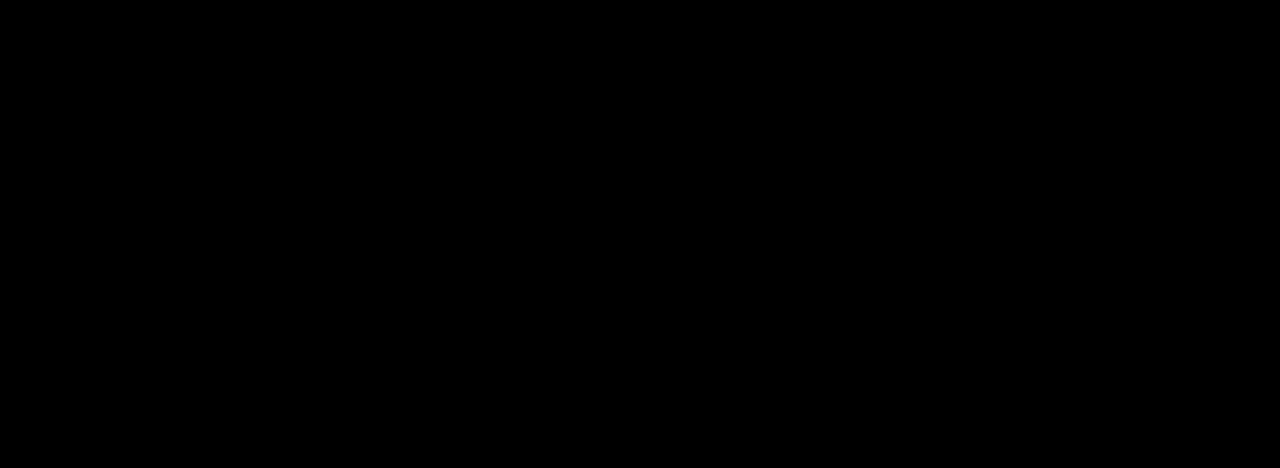
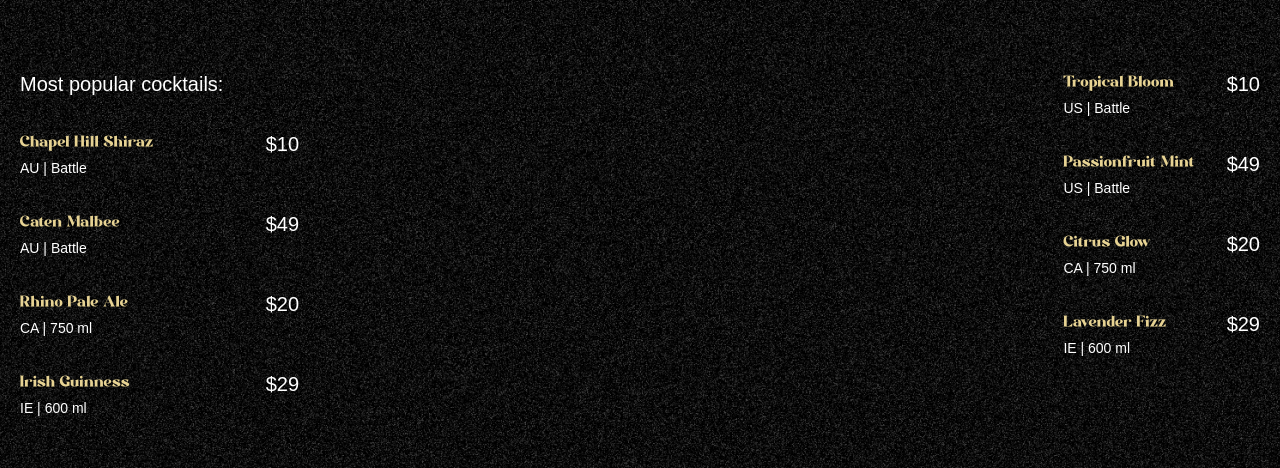
Before and after one commit to samgod1/cocktail-website, a React (Vite) app: page / in a window 1280 px wide. Shown: the part 890-1358 px from the top of the page. Built offline with nearby package versions, Linux system fonts and the light colour scheme; a web font is replaced by a local one.

Commit message:
Added cocktails section

```diff
--- a/src/App.jsx
+++ b/src/App.jsx
@@ -3,6 +3,7 @@
 
 import Navbar from "./components/Navbar";
 import Hero from "./components/Hero";
+import Cocktails from "./components/Cocktails";
 
 gsap.registerPlugin(ScrollTrigger, SplitText);
 
@@ -11,7 +12,7 @@
 		<>
 			<Navbar />
 			<Hero />
-			<div className="h-dvh"></div>
+			<Cocktails />
 		</>
 	);
 }
--- /dev/null
+++ b/src/components/Cocktails.jsx
@@ -0,0 +1,75 @@
+import { useGSAP } from "@gsap/react";
+import { cocktailLists, mockTailLists } from "../../constants";
+import gsap from "gsap";
+
+const Cocktails = () => {
+	useGSAP(() => {
+		const parallaxTimeline = gsap.timeline({
+			scrollTrigger: {
+				trigger: "#cocktails",
+				start: "top 30%",
+				end: "bottom 80%",
+				scrub: true,
+			},
+		});
+
+		parallaxTimeline.from("#c-left-leaf", {
+			x: -100,
+			y: 100,
+		});
+		parallaxTimeline.from("#c-right-leaf", {
+			x: "100",
+			y: "100",
+		});
+	}, []);
+
+	return (
+		<section className="noisy" id="cocktails">
+			<img
+				src="/images/cocktail-left-leaf.png"
+				alt="c-left-leaf"
+				id="c-left-leaf"
+			/>
+			<img
+				src="/images/cocktail-right-leaf.png"
+				alt="c-right-leaf"
+				id="c-right-leaf"
+			/>
+			<div className="list">
+				<div className="popular">
+					<h2>Most popular cocktails:</h2>
+					<ul>
+						{cocktailLists.map(({ name, country, detail, price }) => (
+							<li key={name}>
+								<div className="md:me-28">
+									<h3>{name}</h3>
+									<p>
+										{country} | {detail}
+									</p>
+								</div>
+								<span>{price}</span>
+							</li>
+						))}
+					</ul>
+				</div>
+				<div className="loved">
+					<ul>
+						{mockTailLists.map(({ name, country, detail, price }) => (
+							<li>
+								<div className="md:me-8">
+									<h3>{name}</h3>
+									<p>
+										{country} | {detail}
+									</p>
+								</div>
+								<span>{price}</span>
+							</li>
+						))}
+					</ul>
+				</div>
+			</div>
+		</section>
+	);
+};
+
+export default Cocktails;
```
